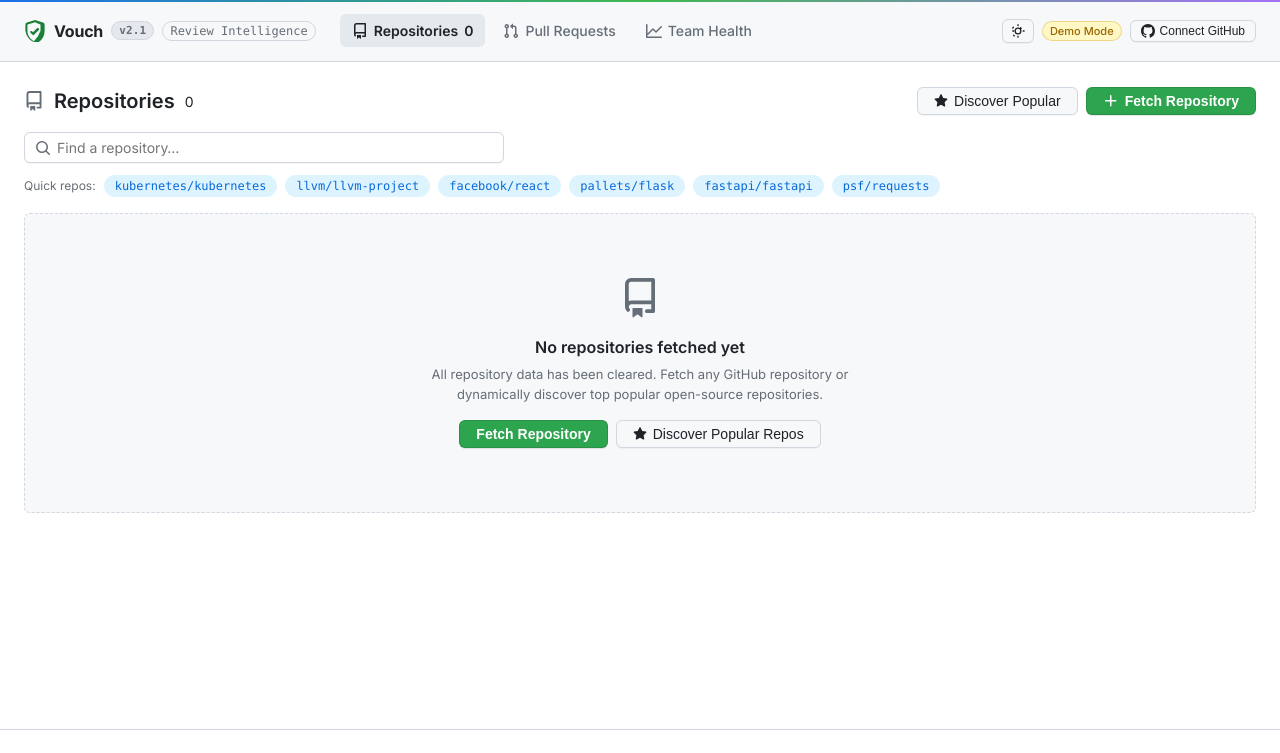
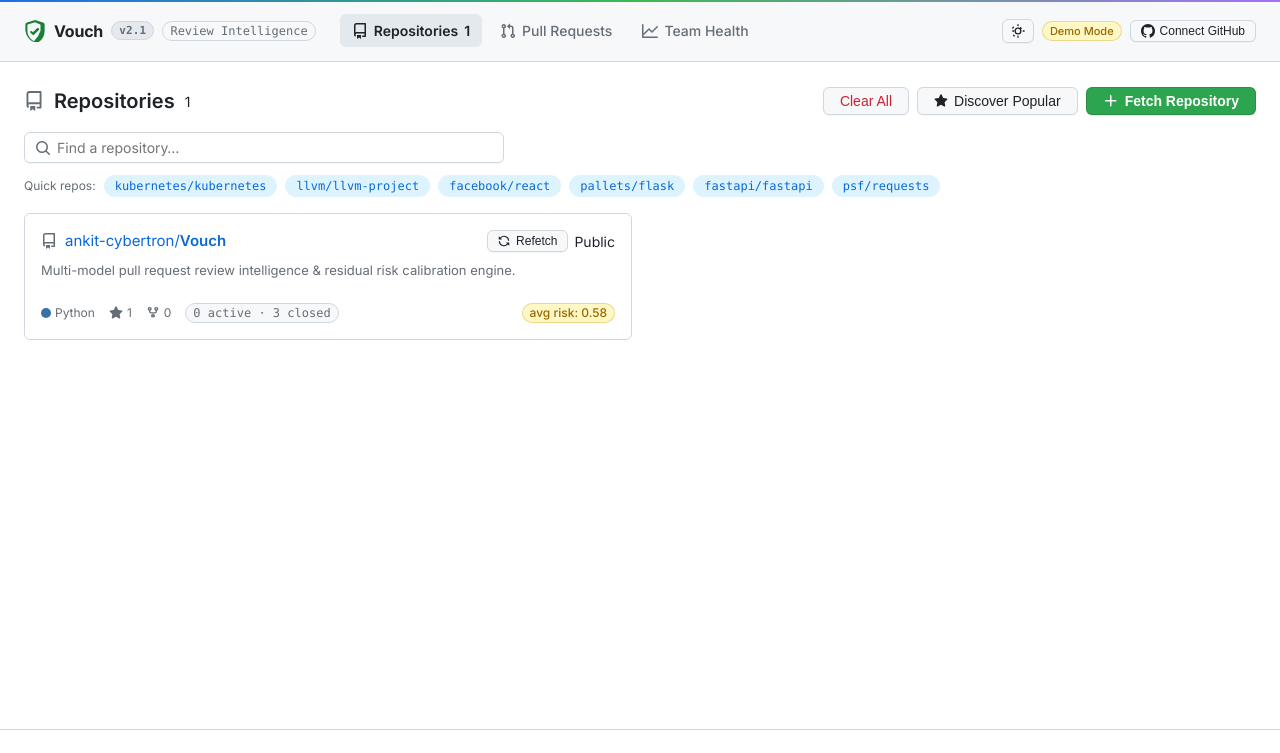
Before and after one commit to ankit-cybertron/Vouch, a Flask app: page /repos in a window 1280 px wide. Shown: the top 753 px of the page. Run offline with Flask 3, Linux system fonts and the light colour scheme; parts of the project's set-up code (start-up, migrations or seed data) failed here and were passed over.

Commit message:
feat(repos): default to single Vouch repo view, screen-only clear all, and discover popular toggle

```diff
--- a/dashboard/app.py
+++ b/dashboard/app.py
@@ -19,7 +19,10 @@ import re
 import secrets
 import time
 from datetime import datetime, timezone, timedelta
+import logging
 from urllib.parse import urlparse, urlencode
+
+logger = logging.getLogger(__name__)
 
 from markupsafe import Markup
 import requests
@@ -1185,11 +1188,54 @@ def _discover_popular_repos(limit: int = 6) -> list[dict]:
 
 
 
+DEFAULT_INITIAL_REPO = "ankit-cybertron/Vouch"
+
+
+def _ensure_vouch_repo_exists() -> dict:
+    """Ensure ankit-cybertron/Vouch is present in catalog and persistent store."""
+    for key in list(FETCHED_REPOS.keys()):
+        if key.lower() == DEFAULT_INITIAL_REPO.lower():
+            return FETCHED_REPOS[key]
+
+    try:
+        stored_repos = store.get_repos()
+        for key, meta in stored_repos.items():
+            if key.lower() == DEFAULT_INITIAL_REPO.lower():
+                FETCHED_REPOS[DEFAULT_INITIAL_REPO] = dict(meta)
+                return FETCHED_REPOS[DEFAULT_INITIAL_REPO]
+    except Exception:
+        pass
+
+    vouch_meta = {
+        "full_name": DEFAULT_INITIAL_REPO,
+        "owner": "ankit-cybertron",
+        "repo": "Vouch",
+        "description": "Multi-model pull request review intelligence & residual risk calibration engine.",
+        "stars": "1",
+        "forks": "0",
+        "language": "Python",
+        "language_color": "#3572A5",
+        "is_public": True,
+        "active_prs_count": 0,
+        "closed_prs_count": 3,
+        "avg_residual_risk": 0.58,
+        "last_fetched_at": datetime.now(timezone.utc).isoformat(),
+    }
+    FETCHED_REPOS[DEFAULT_INITIAL_REPO] = vouch_meta
+    try:
+        store.save_repo(vouch_meta)
+    except Exception as ex:
+        logger.warning(f"Could not persist default Vouch repo: {ex}")
+    return vouch_meta
+
+
 def _init_default_repos() -> None:
     """Populate default repositories catalog and PR caches with persisted repositories."""
     stored_repos = store.get_repos()
     for name, repo_meta in stored_repos.items():
         FETCHED_REPOS[name] = dict(repo_meta)
+
+    _ensure_vouch_repo_exists()
 
     stored_prs = store.get_prs()
     for pr in stored_prs:
@@ -1301,6 +1347,8 @@ def repos_page():
         if parsed:
             return repo_view(parsed[0], parsed[1])
 
+    _ensure_vouch_repo_exists()
+
     try:
         for name, meta in store.get_repos().items():
             if name not in FETCHED_REPOS:
@@ -1313,15 +1361,20 @@ def repos_page():
     if search:
         repos_list = [
             r for r in repos_list
-            if search in r["full_name"].lower()
+            if search in r.get("full_name", "").lower()
             or search in r.get("description", "").lower()
             or search in r.get("language", "").lower()
         ]
+
+    # Ensure ankit-cybertron/Vouch is always prioritized and sorted first
+    vouch_key = DEFAULT_INITIAL_REPO.lower()
+    repos_list.sort(key=lambda r: 0 if r.get("full_name", "").lower() == vouch_key else 1)
 
     return render_template(
         "repos.html",
         repos=repos_list,
         search=search,
+        initial_repo_name=DEFAULT_INITIAL_REPO,
     )
 
 
--- a/dashboard/static/js/main.js
+++ b/dashboard/static/js/main.js
@@ -502,40 +502,141 @@
     });
   });
 
-  // Clear all repositories button
-  const clearAllBtn = document.getElementById('clear-all-repos-btn');
-  if (clearAllBtn) {
-    clearAllBtn.addEventListener('click', async function () {
-      if (!confirm('Are you sure you want to clear all fetched repositories and pull requests?')) return;
-      try {
-        await fetch('/api/clear-repos', { method: 'POST' });
-        window.location.reload();
-      } catch (err) {
-        alert('Failed to clear: ' + err.message);
+  // ─── Repositories Catalog View Controller (Initial / Popular / Cleared) ───
+  function initReposView() {
+    const grid = document.getElementById('repo-grid');
+    if (!grid) return;
+
+    const cards = Array.from(document.querySelectorAll('.gh-repo-card'));
+    const badge = document.getElementById('repos-total-badge');
+    const clearAllBtn = document.getElementById('clear-all-repos-btn');
+    const discoverPopularBtn = document.getElementById('discover-popular-btn');
+    const emptyState = document.getElementById('repo-empty-state');
+    const emptyDiscoverBtn = document.getElementById('empty-discover-popular-btn');
+    const emptyRestoreInitialBtn = document.getElementById('empty-restore-initial-btn');
+    const searchInput = document.getElementById('repo-search-input');
+
+    // If redirected from auth or URL specifies view=initial, reset saved view
+    const urlParams = new URLSearchParams(window.location.search);
+    if (urlParams.has('from_auth') || urlParams.get('view') === 'initial') {
+      sessionStorage.removeItem('vouch_repos_view');
+    }
+
+    let currentView = sessionStorage.getItem('vouch_repos_view') || 'initial';
+    if (urlParams.get('view') === 'popular' || urlParams.get('view') === 'all') {
+      currentView = 'popular';
+      sessionStorage.setItem('vouch_repos_view', 'popular');
+    }
+
+    function applyView(view) {
+      currentView = view;
+      sessionStorage.setItem('vouch_repos_view', view);
+
+      if (view === 'cleared') {
+        cards.forEach(c => c.style.display = 'none');
+        if (emptyState) emptyState.style.display = 'block';
+        if (clearAllBtn) clearAllBtn.style.display = 'none';
+        if (badge) badge.textContent = '0';
+        return;
       }
-    });
+
+      if (emptyState) emptyState.style.display = 'none';
+      if (clearAllBtn) clearAllBtn.style.display = 'inline-flex';
+
+      let visibleCount = 0;
+      if (view === 'popular') {
+        cards.forEach(c => {
+          c.style.display = 'flex';
+          visibleCount++;
+        });
+        if (badge) badge.textContent = visibleCount;
+      } else {
+        // 'initial': show only ankit-cybertron/Vouch (data-is-initial="true")
+        cards.forEach(c => {
+          const isInitial = c.getAttribute('data-is-initial') === 'true';
+          if (isInitial) {
+            c.style.display = 'flex';
+            visibleCount++;
+          } else {
+            c.style.display = 'none';
+          }
+        });
+
+        // Fallback: If no card marked initial, show the first card
+        if (visibleCount === 0 && cards.length > 0) {
+          cards[0].style.display = 'flex';
+          visibleCount = 1;
+        }
+
+        if (badge) badge.textContent = visibleCount;
+      }
+    }
+
+    // Apply view on load
+    applyView(currentView);
+
+    // Clear All button: removes cards from screen only (NEVER touches backend)
+    if (clearAllBtn) {
+      clearAllBtn.addEventListener('click', function () {
+        applyView('cleared');
+      });
+    }
+
+    // Discover Popular: reveal all database popular repos
+    function handleDiscoverClick(btn) {
+      const popularCards = cards.filter(c => c.getAttribute('data-is-initial') !== 'true');
+      if (popularCards.length > 0) {
+        applyView('popular');
+      } else {
+        // If database had no popular repos pre-loaded, fetch via backend
+        handleDiscoverPopular(btn || discoverPopularBtn);
+      }
+    }
+
+    if (discoverPopularBtn) {
+      discoverPopularBtn.addEventListener('click', function () {
+        handleDiscoverClick(this);
+      });
+    }
+    if (emptyDiscoverBtn) {
+      emptyDiscoverBtn.addEventListener('click', function () {
+        handleDiscoverClick(this);
+      });
+    }
+    if (emptyRestoreInitialBtn) {
+      emptyRestoreInitialBtn.addEventListener('click', function () {
+        applyView('initial');
+      });
+    }
+
+    // Client-side search input
+    if (searchInput) {
+      searchInput.addEventListener('input', function () {
+        const q = this.value.trim().toLowerCase();
+        if (!q) {
+          applyView(currentView);
+          return;
+        }
+
+        if (emptyState) emptyState.style.display = 'none';
+        let matchCount = 0;
+        cards.forEach(c => {
+          const name = (c.getAttribute('data-name') || '').toLowerCase();
+          const text = c.textContent.toLowerCase();
+          const matches = name.includes(q) || text.includes(q);
+          c.style.display = matches ? 'flex' : 'none';
+          if (matches) matchCount++;
+        });
+
+        if (badge) badge.textContent = matchCount;
+        if (matchCount === 0 && emptyState) {
+          emptyState.style.display = 'block';
+        }
+      });
+    }
   }
 
-  // Client-side repository search filter on repos.html
-  if (repoSearchInput) {
-    repoSearchInput.addEventListener('input', function () {
-      const q = this.value.trim().toLowerCase();
-      const cards = document.querySelectorAll('.gh-repo-card');
-      let visibleCount = 0;
-
-      cards.forEach(function (card) {
-        const name = (card.getAttribute('data-name') || '').toLowerCase();
-        const text = card.textContent.toLowerCase();
-        const matches = !q || name.includes(q) || text.includes(q);
-        card.style.display = matches ? 'flex' : 'none';
-        if (matches) visibleCount++;
-      });
-
-      if (reposTotalBadge) {
-        reposTotalBadge.textContent = visibleCount;
-      }
-    });
-  }
+  initReposView();
 
   // ─── Refetch Repository PRs ──────────────────────────────
   async function handleRefetchRepo(owner, repo, btnElement) {
@@ -623,19 +724,6 @@
     }
   }
 
-  const discoverPopularBtn = document.getElementById('discover-popular-btn');
-  if (discoverPopularBtn) {
-    discoverPopularBtn.addEventListener('click', function () {
-      handleDiscoverPopular(this);
-    });
-  }
-
-  const emptyDiscoverPopularBtn = document.getElementById('empty-discover-popular-btn');
-  if (emptyDiscoverPopularBtn) {
-    emptyDiscoverPopularBtn.addEventListener('click', function () {
-      handleDiscoverPopular(this);
-    });
-  }
 
   // ─── On-Demand Score for Older PRs ───────────────────────
   document.querySelectorAll('.run-model-btn').forEach(function (btn) {
@@ -756,6 +844,7 @@ window.handleTokenSubmit = async function (e) {
     }
 
     setTimeout(() => {
+      try { sessionStorage.removeItem('vouch_repos_view'); } catch (e) {}
       window.location.reload();
     }, 800);
   } catch (ex) {
--- a/dashboard/templates/landing.html
+++ b/dashboard/templates/landing.html
@@ -475,6 +475,7 @@
       }
 
       setTimeout(() => {
+        try { sessionStorage.removeItem('vouch_repos_view'); } catch (e) {}
         window.location.href = '/repos';
       }, 700);
     } catch (ex) {
--- a/dashboard/templates/repos.html
+++ b/dashboard/templates/repos.html
@@ -11,16 +11,16 @@
       <path d="M2 2.5A2.5 2.5 0 0 1 4.5 0h8.75a.75.75 0 0 1 .75.75v12.5a.75.75 0 0 1-.75.75h-2.5a.75.75 0 0 1 0-1.5h1.75v-2h-8a1 1 0 0 0-.714 1.7.75.75 0 1 1-1.072 1.05A2.495 2.495 0 0 1 2 11.5Zm10.5-1h-8a1 1 0 0 0-1 1v6.708A2.486 2.486 0 0 1 4.5 9h8ZM5 12.25a.25.25 0 0 1 .25-.25h3.5a.25.25 0 0 1 .25.25v3.25a.25.25 0 0 1-.4.2l-1.45-1.087a.249.249 0 0 0-.3 0L5.4 15.7a.25.25 0 0 1-.4-.2Z"></path>
     </svg>
     <h1 style="font-size: 20px; font-weight: 600; margin: 0;">Repositories</h1>
-    <span class="gh-tab-badge" id="repos-total-badge">{{ repos | length }}</span>
+    <span class="gh-tab-badge" id="repos-total-badge">{{ 1 if repos else 0 }}</span>
   </div>
 
   <div style="display:flex; align-items:center; gap:8px;">
     {% if repos %}
-    <button type="button" class="gh-btn" id="clear-all-repos-btn" style="color:var(--color-danger-fg);">
+    <button type="button" class="gh-btn" id="clear-all-repos-btn" style="color:var(--color-danger-fg);" title="Clear repositories from display (preserves database data)">
       Clear All
     </button>
     {% endif %}
-    <button type="button" class="gh-btn" id="discover-popular-btn" title="Dynamically discover top popular repositories from GitHub">
+    <button type="button" class="gh-btn" id="discover-popular-btn" title="Discover all popular repositories from database">
       <svg width="14" height="14" viewBox="0 0 16 16" fill="currentColor">
         <path d="M8 .25a.75.75 0 0 1 .673.418l1.882 3.815 4.21.612a.75.75 0 0 1 .416 1.279l-3.046 2.97.719 4.192a.751.751 0 0 1-1.088.791L8 12.347l-3.766 1.98a.75.75 0 0 1-1.088-.79l.72-4.194L.818 6.374a.75.75 0 0 1 .416-1.28l4.21-.611L7.327.668A.75.75 0 0 1 8 .25Z"></path>
       </svg>
@@ -67,7 +67,12 @@
 <!-- ── Repository Cards Grid ────────────────────────────────── -->
 <div class="gh-repo-grid" id="repo-grid">
   {% for repo in repos %}
-  <div class="gh-repo-card" id="repo-card-{{ repo.owner }}-{{ repo.repo }}" data-name="{{ repo.full_name | lower }}">
+  {% set is_initial = (repo.full_name | lower == (initial_repo_name | default('ankit-cybertron/Vouch')) | lower) %}
+  <div class="gh-repo-card {% if not is_initial %}gh-repo-popular{% endif %}"
+       id="repo-card-{{ repo.owner }}-{{ repo.repo }}"
+       data-name="{{ repo.full_name | lower }}"
+       data-is-initial="{{ 'true' if is_initial else 'false' }}"
+       {% if not is_initial %}style="display:none;"{% endif %}>
     <!-- Top line -->
     <div class="gh-repo-card-header">
       <div style="display:flex; align-items:center; gap:8px; min-width:0;">
@@ -143,14 +148,16 @@
       </div>
     </div>
   </div>
-  {% else %}
-  <div style="grid-column: 1 / -1; padding: 64px 24px; text-align: center; color: var(--color-fg-muted); background: var(--color-canvas-subtle); border: 1px dashed var(--color-border-default); border-radius: 6px;">
+  {% endfor %}
+
+  <!-- Empty state (shown if no repos or when cleared from display) -->
+  <div class="gh-repo-empty-state" id="repo-empty-state" style="grid-column: 1 / -1; padding: 64px 24px; text-align: center; color: var(--color-fg-muted); background: var(--color-canvas-subtle); border: 1px dashed var(--color-border-default); border-radius: 6px; display: none;">
     <svg width="40" height="40" viewBox="0 0 16 16" fill="currentColor" style="margin-bottom: 12px; color: var(--color-fg-muted);">
       <path d="M2 2.5A2.5 2.5 0 0 1 4.5 0h8.75a.75.75 0 0 1 .75.75v12.5a.75.75 0 0 1-.75.75h-2.5a.75.75 0 0 1 0-1.5h1.75v-2h-8a1 1 0 0 0-.714 1.7.75.75 0 1 1-1.072 1.05A2.495 2.495 0 0 1 2 11.5Zm10.5-1h-8a1 1 0 0 0-1 1v6.708A2.486 2.486 0 0 1 4.5 9h8ZM5 12.25a.25.25 0 0 1 .25-.25h3.5a.25.25 0 0 1 .25.25v3.25a.25.25 0 0 1-.4.2l-1.45-1.087a.249.249 0 0 0-.3 0L5.4 15.7a.25.25 0 0 1-.4-.2Z"></path>
     </svg>
-    <p style="font-size:16px; font-weight:600; margin-bottom:6px; color: var(--color-fg-default);">No repositories fetched yet</p>
+    <p style="font-size:16px; font-weight:600; margin-bottom:6px; color: var(--color-fg-default);">No repositories on display</p>
     <p style="font-size:13px; max-width: 480px; margin: 0 auto 16px auto; line-height: 1.5;">
-      All repository data has been cleared. Fetch any GitHub repository or dynamically discover top popular open-source repositories.
+      Repositories have been cleared from this screen view. Your database data is safe and intact.
     </p>
     <div style="display:flex; justify-content:center; align-items:center; gap:8px;">
       <button type="button" class="gh-btn gh-btn-primary" onclick="document.getElementById('open-fetch-modal-btn').click()">
@@ -162,9 +169,11 @@
         </svg>
         Discover Popular Repos
       </button>
+      <button type="button" class="gh-btn" id="empty-restore-initial-btn">
+        Show Vouch
+      </button>
     </div>
   </div>
-  {% endfor %}
 </div>
 
 <!-- ── '+' Fetch Repository Modal ────────────────────────────── -->
```
